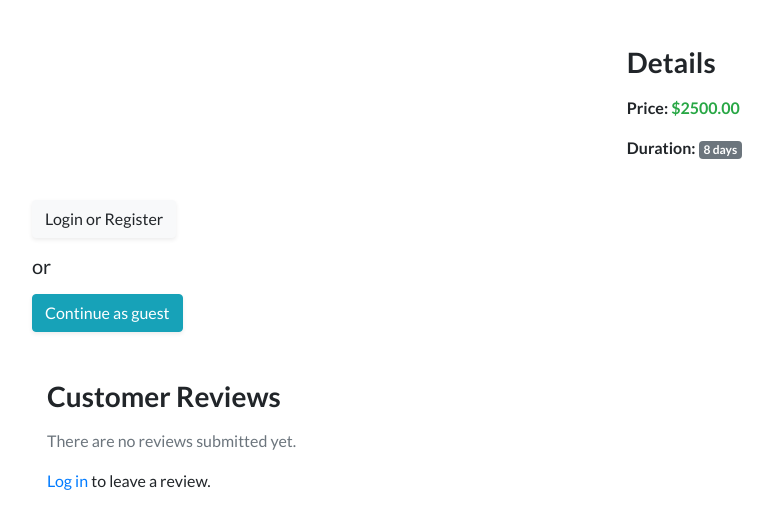
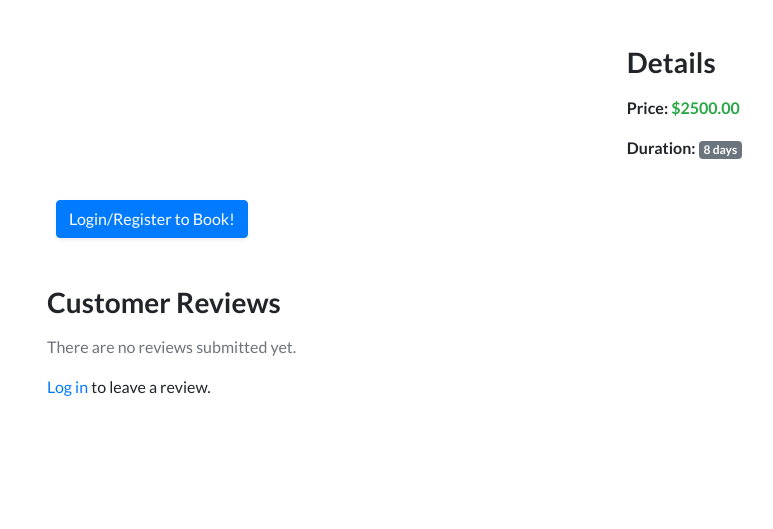
Before and after one commit to Alexiou981/elite-escapes, a Django app: page /packages/2 in a window 1280 px wide. Shown: the part 195-724 px from the top of the page, without its empty margins (111-884 px from the left). Run offline with Django 3.2, Linux system fonts and the light colour scheme; data comes from the database, SQL or seed files in the repository; data that the repository does not hold is empty; some libraries are stand-ins or nearby versions.

Commit message:
remove button to Continue as a Guest

```diff
--- a/home/templates/home/package_details.html
+++ b/home/templates/home/package_details.html
@@ -56,9 +56,7 @@
             {% if user.is_authenticated %}
                 <a href="{% url 'add_to_bag' package.id %}" class="btn btn-primary mt-4 ml-4 shadow-sm">Book Now</a>
             {% else %}
-                <a href="{% url 'account_login' %}" class="btn btn-light mt-4 shadow-sm">Login or Register</a>
-                <h5 class="my-3">or</h5>
-                <a href="{% url 'add_to_bag' package.id %}" class="btn btn-info shadow-sm">Continue as guest</a>
+                <a href="{% url 'account_login' %}" class="btn btn-primary mt-4 ml-4 shadow-sm">Login/Register to Book!</a>
             {% endif %}
         </div>
     </div>
```
